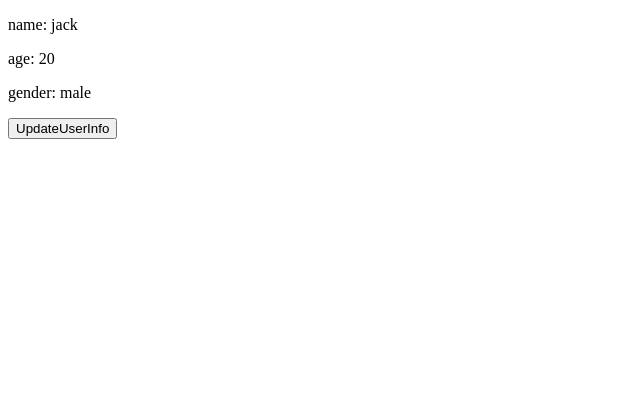
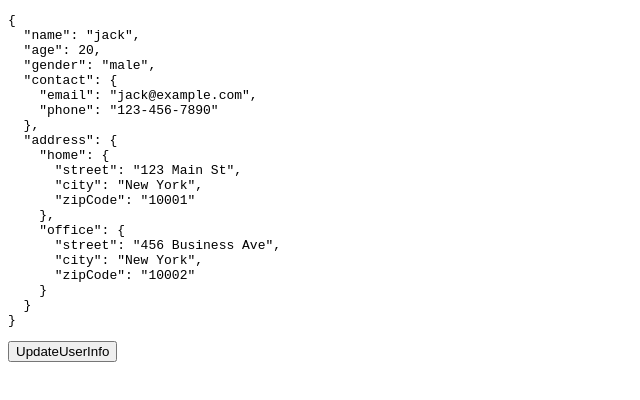
Before and after one commit to rowing0328/react-typescript-zero-to-hero, a React (Vite) app in the folder react/: page / in a window 1280 px wide. Shown: the top 400 px of the page, without its empty margins (0-640 px from the left). Built offline with nearby package versions, Linux system fonts and the light colour scheme.

Commit message:
Feat : 객체 상태 정의하기 심화

```diff
--- a/react/src/App.tsx
+++ b/react/src/App.tsx
@@ -1,4 +1,4 @@
-/* 객체 상태 정의하기 */
+/* 객체 상태 정의하기 심화 */
 import { useState } from 'react';
 
 export default function App() {
@@ -6,24 +6,81 @@ export default function App() {
     name: 'jack',
     age: 20,
     gender: 'male',
+    contact: {
+      email: 'jack@example.com',
+      phone: '123-456-7890',
+    },
+    address: {
+      home: {
+        street: '123 Main St',
+        city: 'New York',
+        zipCode: '10001',
+      },
+      office: {
+        street: '456 Business Ave',
+        city: 'New York',
+        zipCode: '10002',
+      },
+    },
   });
 
   const handleUpdateUserInfo = () => {
     setUserInfo((userInfo) => ({
       ...userInfo,
       name: 'mike',
+      age: 30,
+      contact: {
+        ...userInfo.contact,
+        email: 'sucoding@naver.com',
+      },
+      address: {
+        ...userInfo.address,
+        home: {
+          ...userInfo.address.home,
+          street: '111 Ave',
+        },
+        office: {
+          ...userInfo.address.office,
+          street: '134 Ave',
+        },
+      },
     }));
   };
 
   return (
     <>
-      <p>name: {userInfo.name}</p>
-      <p>age: {userInfo.age}</p>
-      <p>gender: {userInfo.gender}</p>
-      <button onClick={handleUpdateUserInfo}>UpdateUserInfo</button>
+      <pre>{JSON.stringify(userInfo, null, 2)}</pre>
+      <button onClick={() => handleUpdateUserInfo()}>UpdateUserInfo</button>
     </>
   );
 }
+
+/* 객체 상태 정의하기 */
+// import { useState } from 'react';
+//
+// export default function App() {
+//   const [userInfo, setUserInfo] = useState({
+//     name: 'jack',
+//     age: 20,
+//     gender: 'male',
+//   });
+//
+//   const handleUpdateUserInfo = () => {
+//     setUserInfo((userInfo) => ({
+//       ...userInfo,
+//       name: 'mike',
+//     }));
+//   };
+//
+//   return (
+//     <>
+//       <p>name: {userInfo.name}</p>
+//       <p>age: {userInfo.age}</p>
+//       <p>gender: {userInfo.gender}</p>
+//       <button onClick={handleUpdateUserInfo}>UpdateUserInfo</button>
+//     </>
+//   );
+// }
 
 /* 카운터 앱 만들기 */
 // import { useState } from 'react';
```
